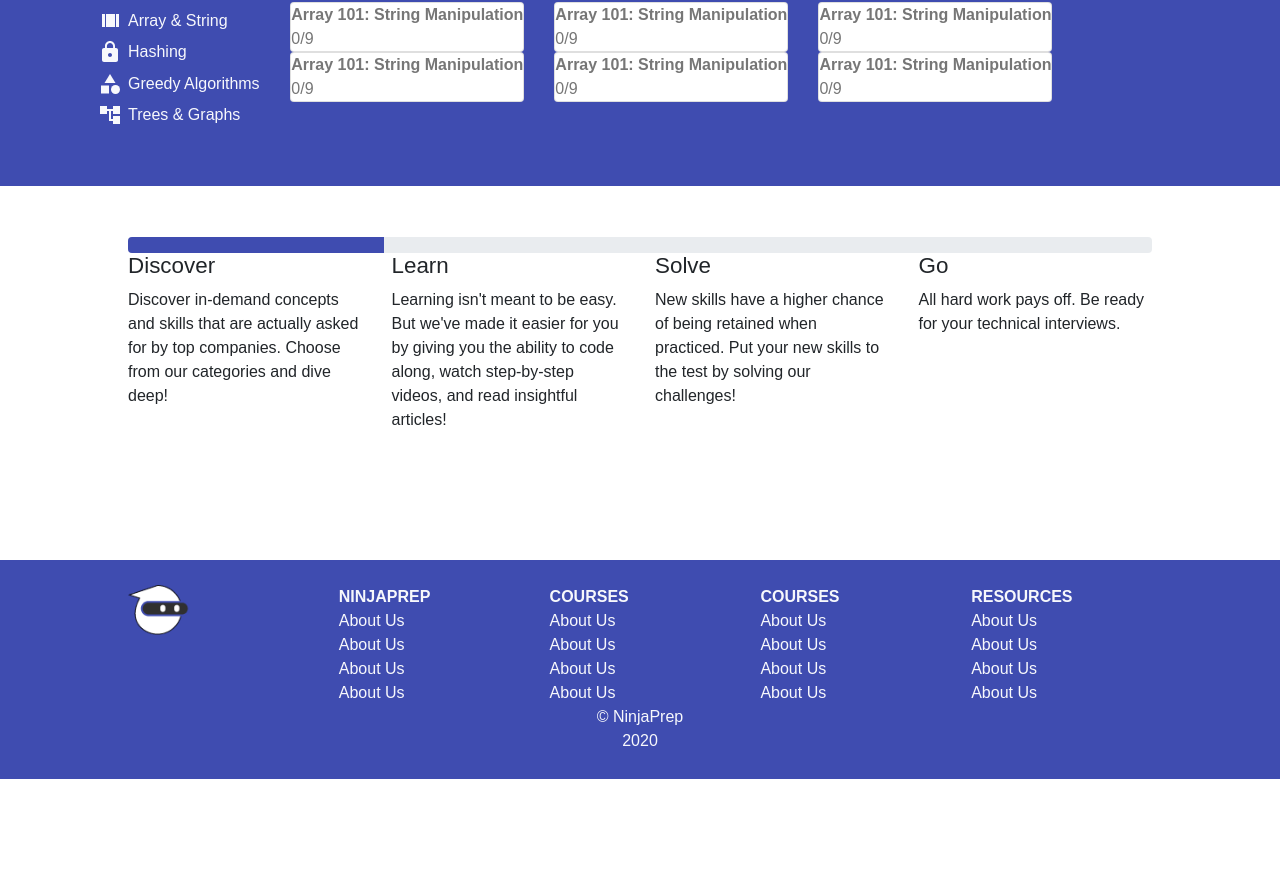
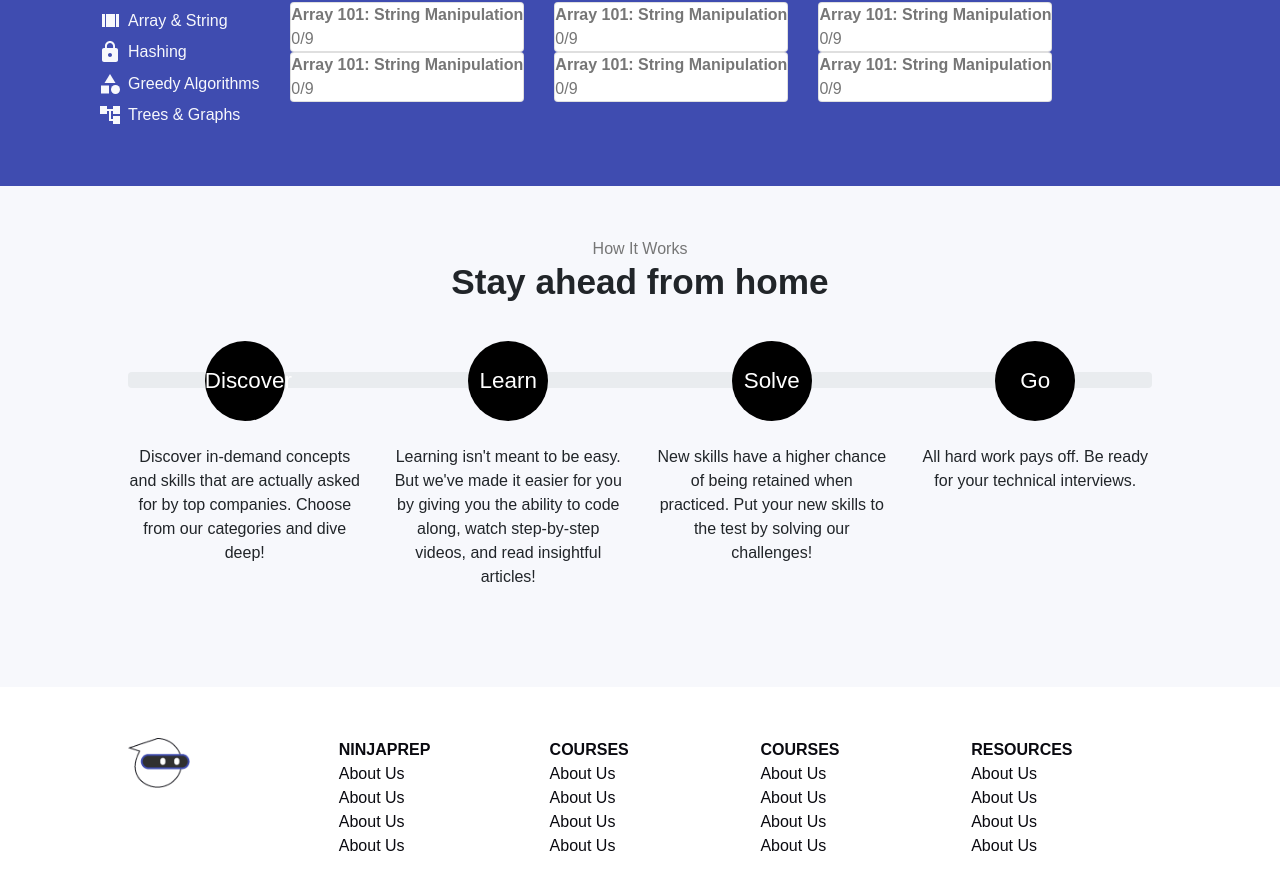
Before and after one commit to enthusiastdev121/ninja-prep, a React (Create React App) app in the folder client/: page / in a window 1280 px wide. Shown: the part 1663-2547 px from the top of the page. Before the commit the page ends 2442 px from the top, so only its background shows below. Built offline with nearby package versions, Linux system fonts and the light colour scheme.

Commit message:
adding stringVariables file and changing homepage front end

```diff
--- a/client/src/components/Discover.jsx
+++ b/client/src/components/Discover.jsx
@@ -42,7 +42,7 @@ const Discover = (props) => {
 
 				<div className="row  discover-content-container">
 					<div className="discover-content ">
-						<div className="discover-card mr-4 card">
+						<div className="discover-card mr-2 card">
 							<img className="card-img-top" src="..." alt="Course image" />
 							<div className="card-body">
 								<h2 className="card-title bold">
@@ -54,7 +54,7 @@ const Discover = (props) => {
 					</div>
 
 					<div className="discover-content ">
-						<div className="discover-card mr-4 card">
+						<div className="discover-card mr-2 card">
 							<img className="card-img-top" src="..." alt="Course image" />
 							<div className="card-body">
 								<h2 className="card-title bold">
@@ -66,7 +66,7 @@ const Discover = (props) => {
 					</div>
 
 					<div className="discover-content">
-						<div className="discover-card mr-4 card">
+						<div className="discover-card mr-2 card">
 							<img className="card-img-top" src="..." alt="Course image" />
 							<div className="card-body">
 								<h2 className="card-title bold">
--- a/client/src/components/Footer.jsx
+++ b/client/src/components/Footer.jsx
@@ -42,10 +42,7 @@ function Footer() {
 				</div>
 			</div>
 
-			<div className="copyright">
-				<p>&copy; NinjaPrep</p>
-				<p>2020</p>
-			</div>
+
 		</div>
 	)
 }
--- a/client/src/components/Header.jsx
+++ b/client/src/components/Header.jsx
@@ -1,16 +1,17 @@
-import React from 'react'
-import '../css/header.css'
+import React from 'react';
+import '../css/header.css';
+import {headerTitle, headerDescription} from '../stringVariables/HomeStringVariables';
 
 const Header = (props) => {
 	return (
 		<div className="header">
 			<div className="header-title">
-				<h1 className="bold">A place to gain new coding skills</h1>
+
+				<h1 className="bold">{headerTitle}</h1>
 			</div>
 			<div className="header-description">
 				<h2>
-					NinjaPrep will help you build a strong and solid foundation on data
-					structures and algorithms to prepare you for technical interviews.
+					{headerDescription}
 				</h2>
 			</div>
 			<button className="get-started">
--- a/client/src/components/HowItWorks.jsx
+++ b/client/src/components/HowItWorks.jsx
@@ -1,20 +1,22 @@
 import React, { useState } from 'react'
 import '../css/how-it-works.css'
+import {discoverSummary,learnSummary,solveSummary,goSummary} from '../stringVariables/HomeStringVariables'
+
 class HowItWorks extends React.Component {
 	constructor(props) {
 		super(props)
 		this.state = {
-			width: '25%',
+			width: '0%',
 		}
 	}
 	changeOnStep1 = () => {
-		this.setState({ width: '25%' })
+		this.setState({ width: '10%' })
 	}
 	changeOnStep2 = () => {
-		this.setState({ width: '50%' })
+		this.setState({ width: '40%' })
 	}
 	changeOnStep3 = () => {
-		this.setState({ width: '75%' })
+		this.setState({ width: '65%' })
 	}
 	changeOnStep4 = () => {
 		this.setState({ width: '100%' })
@@ -22,6 +24,10 @@ class HowItWorks extends React.Component {
 	render() {
 		return (
 			<div className="how-it-works-container">
+				<div className="how-it-works-title">
+<p className="subtitle">How It Works</p>
+<h1 className="bold">Stay ahead from home</h1>
+				</div>
 				<div className="progress">
 					<div
 						className="progress-bar"
@@ -30,31 +36,27 @@ class HowItWorks extends React.Component {
 				</div>
 				<div className="row">
 					<div className="col-sm" id="step-1" onMouseOver={this.changeOnStep1}>
-						<h2>Discover</h2>
+						<h2 className="step-title">Discover</h2>
 						<p>
-							Discover in-demand concepts and skills that are actually asked for
-							by top companies. Choose from our categories and dive deep!
+							{discoverSummary}
 						</p>
 					</div>
 					<div className="col-sm " id="step-2" onMouseOver={this.changeOnStep2}>
-						<h2>Learn</h2>
+						<h2 className="step-title">Learn</h2>
 						<p>
-							Learning isn't meant to be easy. But we've made it easier for you
-							by giving you the ability to code along, watch step-by-step
-							videos, and read insightful articles!
+							{learnSummary}
 						</p>
 					</div>
 					<div className="col-sm " id="step-3" onMouseOver={this.changeOnStep3}>
-						<h2>Solve</h2>
+						<h2 className="step-title">Solve</h2>
 						<p>
-							New skills have a higher chance of being retained when practiced.
-							Put your new skills to the test by solving our challenges!
+							{solveSummary}
 						</p>
 					</div>
 					<div className="col-sm " id="step-4" onMouseOver={this.changeOnStep4}>
-						<h2>Go</h2>
+						<h2 className="step-title">Go</h2>
 						<p>
-							All hard work pays off. Be ready for your technical interviews.
+							{goSummary}
 						</p>
 					</div>
 				</div>
--- a/client/src/components/Solve.jsx
+++ b/client/src/components/Solve.jsx
@@ -42,18 +42,18 @@ const Solve = (props) => {
 				</div>
 
 				<div className="row challenge-content-container">
-					<div className="col-sm easy">
-						<p>Easy</p>
+					<div className="col-sm easy challenge">
+						<p className="difficulty-level bold">Easy</p>
 						<SolveCard />
 						<SolveCard />
 					</div>
-					<div className="col-sm medium">
-						<p>Medium</p>
+					<div className="col-sm medium challenge">
+						<p className="difficulty-level bold">Medium</p>
 						<SolveCard />
 						<SolveCard />
 					</div>
-					<div className="col-sm hard">
-						<p>Hard</p>
+					<div className="col-sm hard challenge">
+						<p className="difficulty-level bold">Hard</p>
 						<SolveCard />
 						<SolveCard />
 					</div>
--- a/client/src/css/footer.css
+++ b/client/src/css/footer.css
@@ -1,12 +1,12 @@
 .footer {
 	/* background-color: #47527b; */
-	background-color: #3f4cb0;
-	color: #f7f8fc;
-	padding: 2% 10%;
+	background-color: white;
+	color: #0A0A10;
+	padding: 4% 10% 2% 10%;
 	font-size: 1.2rem;
 	bottom: 0;
 	width: 100%;
-	margin-top: 10%;
+
 }
 
 p {
@@ -17,8 +17,3 @@ p {
 	font-weight: 700;
 	font-size: 4rem;
 }
-
-
-.copyright {
-	text-align: center;
-}
--- a/client/src/css/how-it-works.css
+++ b/client/src/css/how-it-works.css
@@ -1,7 +1,34 @@
 .how-it-works-container {
-	margin: 4% 10%;
+	padding: 4% 10%;
+	background-color:#F7F8FC;
+}
+.how-it-works-title {
+    padding-bottom: 6%;
+    text-align: center;
 }
 .progress-bar {
-    width: 25%;
-    background-color:#3F4CB0;
+	width: 25%;
+    background-color: #3f4cb0;
+
 }
+
+#step-1,
+#step-2,
+#step-3,
+#step-4 {
+	position: relative;
+	top: -47px;
+    text-align: center;
+}
+
+.step-title {
+	height: 80px;
+	width: 80px;
+	line-height: 80px;
+	-moz-border-radius: 40px; /* or 50% */
+	border-radius: 40px; /* or 50% */
+	background-color: black;
+	color: white;
+	text-align: center;
+	margin: auto auto 10% auto;
+}
--- a/client/src/css/index.css
+++ b/client/src/css/index.css
@@ -1,9 +1,14 @@
 * {
 	margin: 0;
 	padding: 0;
+
 	font-family: 'Source Sans Pro', sans-serif;
 	-webkit-font-smoothing: antialiased;
 	-moz-osx-font-smoothing: grayscale;
+}
+
+body {
+	overflow-x: hidden;
 }
 
 code {
--- a/client/src/css/navbar.css
+++ b/client/src/css/navbar.css
@@ -1,3 +1,4 @@
+
 .navbar {
 	position: fixed;
 	top: 0;
--- a/client/src/css/solve.css
+++ b/client/src/css/solve.css
@@ -43,3 +43,9 @@
 }
 
 /* Solve Content Container */
+
+
+.difficulty-level {
+	color: white;
+	text-align: center;
+}
--- /dev/null
+++ b/client/src/stringVariables/HomeStringVariables.jsx
@@ -0,0 +1,9 @@
+//Header
+export const headerTitle = 'A place to gain new coding skills';
+export const headerDescription = "NinjaPrep will help you build a strong and solid foundation on data structures and algorithms to prepare you for technical interviews.";
+
+//How It Works
+export const discoverSummary = 'Discover in-demand concepts and skills that are actually asked for by top companies. Choose from our categories and dive deep!';
+export const learnSummary ="Learning isn't meant to be easy. But we've made it easier for you by giving you the ability to code along, watch step-by-step videos, and read insightful articles!";
+export const solveSummary = "New skills have a higher chance of being retained when practiced. Put your new skills to the test by solving our challenges!";
+export const goSummary = "All hard work pays off. Be ready for your technical interviews.";
```
Also changed, not shown: 1 other file (tests, documents, lock files or other folders).
